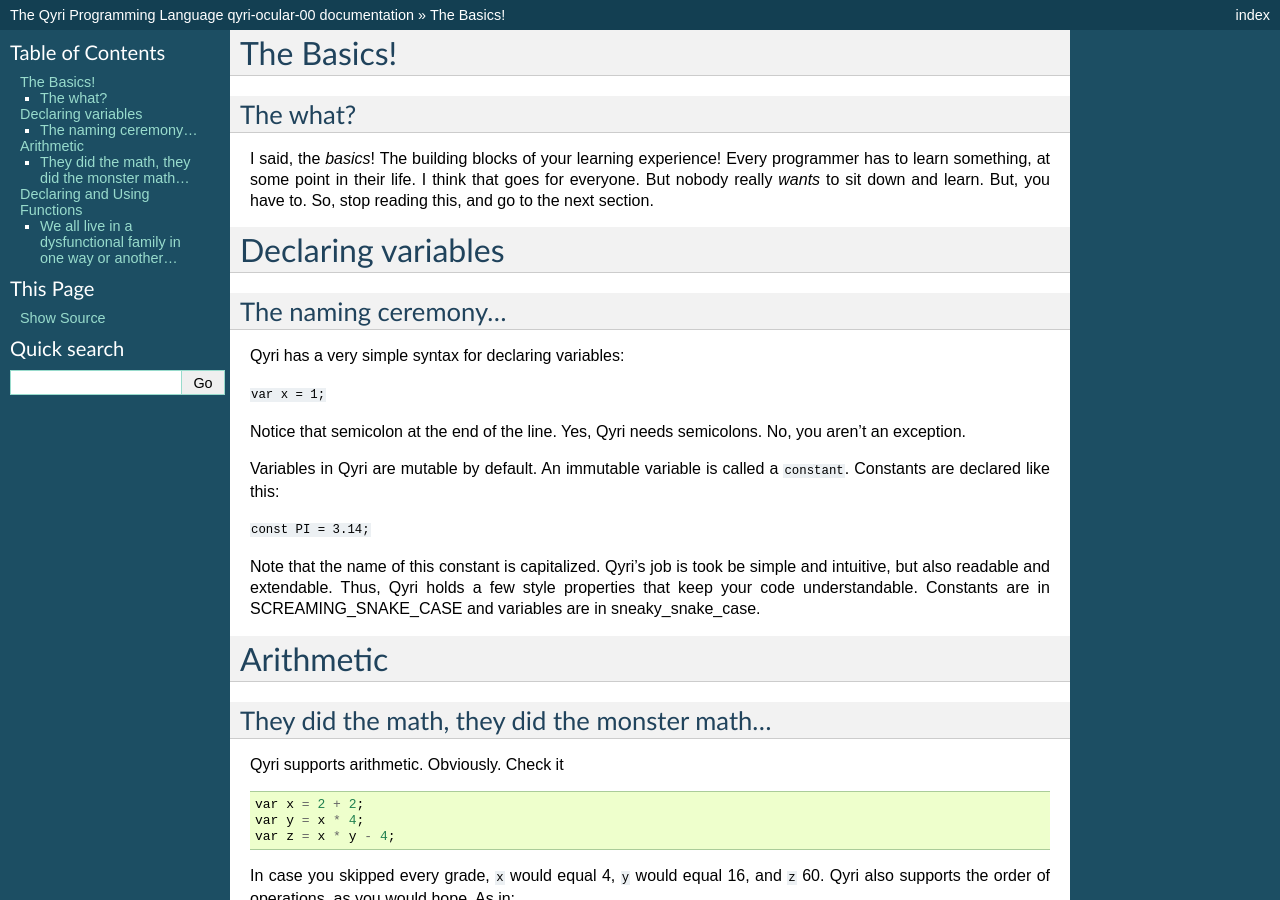
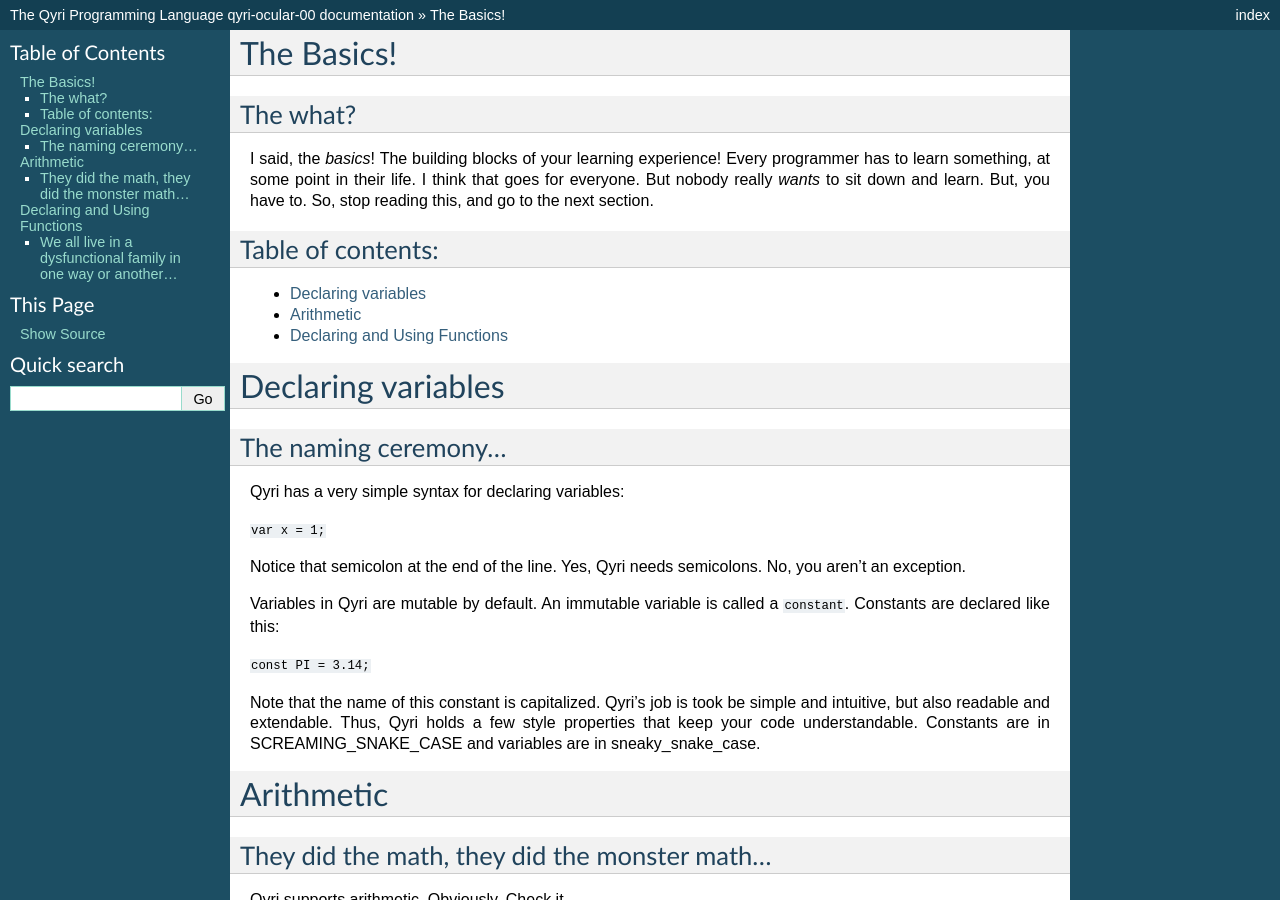
Before and after one commit to Xinovaz/qyri-lang, a Sphinx documentation site: the page built from docs/source/Tutorial/Basics.rst, in a window 1280 px wide and 900 px high. Built offline with Sphinx 7.4.7, drawn with Linux system fonts in a browser that asks for light colours.

Commit message:
Update Basics.rst

```diff
--- a/docs/source/Tutorial/Basics.rst
+++ b/docs/source/Tutorial/Basics.rst
@@ -6,7 +6,13 @@ The what?
 
 I said, the *basics*! The building blocks of your learning experience! Every programmer has to learn something, at some point in their life. I think that goes for everyone. But nobody really *wants* to sit down and learn. But, you have to. So, stop reading this, and go to the next section.
 
-.. _variables:
+Table of contents:
+------------------
+* :ref:`Variables`
+* :ref:`Arithmetic`
+* :ref:`Functions`
+
+.. _Variables:
 Declaring variables
 ===================
 The naming ceremony...
@@ -25,7 +31,7 @@ Variables in Qyri are mutable by default. An immutable variable is called a ``co
 Note that the name of this constant is capitalized. Qyri's job is took be simple and intuitive, but also readable and extendable. Thus, Qyri holds a few style properties that keep your code understandable. Constants are in SCREAMING_SNAKE_CASE and variables are in sneaky_snake_case.
 
 
-.. _arithmetic:
+.. _Arithmetic:
 Arithmetic
 ==========
 They did the math, they did the monster math...
@@ -49,7 +55,7 @@ In case you skipped every grade, ``x`` would equal 4, ``y`` would equal 16, and
 ``x`` would equal 2.
 
 
-.. _functions:
+.. _Functions:
 Declaring and Using Functions
 =============================
 We all live in a dysfunctional family in one way or another...
```
